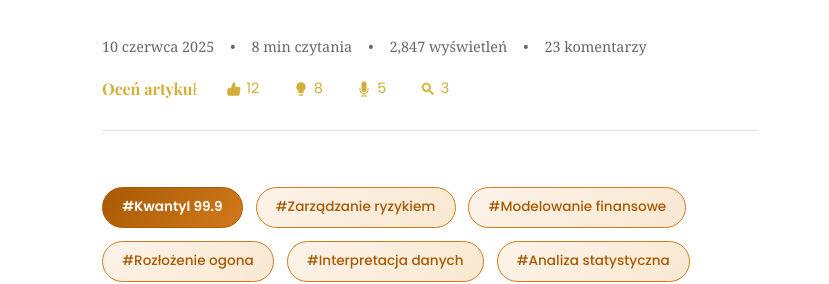
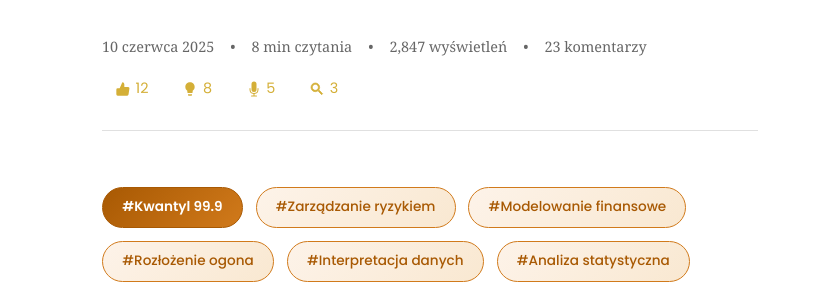
Before and after one commit to MaciejBuczak/risk-research, a Jekyll site: the page built from art-oprisk-kw999_v5_1.md, in a window 1280 px wide. Shown: the part 809-1093 px from the top of the page, without its empty margins (210-1039 px from the left). Built offline with Jekyll 4.4.1, drawn with Linux system fonts in a browser that asks for light colours.

Commit message:
Update art-oprisk-kw999-layout_v5_1.html

```diff
--- a/_layouts/art-oprisk-kw999-layout_v5_1.html
+++ b/_layouts/art-oprisk-kw999-layout_v5_1.html
@@ -808,12 +816,6 @@
           display: flex;
           align-items: center;
           gap: 1rem;
-        }
-        .rating-text {
-          font-size: 16px;
-          color: #D4AF37;
-          font-weight: 500;
-          font-family: 'Playfair Display', serif;
         }
         .rating-buttons {
           display: flex;
@@ -970,6 +967,12 @@
           background: #fafafa;
         }
 
+        .main_content_wrap {
+          background: white;
+          padding: 2rem;
+          border-radius: 8px;
+          box-shadow: 0 2px 10px rgba(0,0,0,0.1);
+        }
 
 
 
@@ -1195,11 +1198,7 @@
 
 
 
-
-
-
-
- <!-- TWOJA ISTNIEJĄCA SEKCJA METADANYCH -->
+        <!-- ZAKTUALIZOWANA SEKCJA METADANYCH ARTYKUŁU -->
         <div class="article-meta">
           <div class="meta-info">
             <div class="meta-item">10 czerwca 2025</div>
@@ -1212,7 +1211,6 @@
           </div>
 
           <div class="rating-section">
-        <span class="rating-text">Oceń artykuł</span>
             <div class="rating-buttons">
               <button class="rating-btn" onclick="rate('like')">
                 <svg width="16" height="16" viewBox="0 0 24 24" fill="currentColor">
@@ -1288,6 +1286,8 @@
             });
         });
     </script>
+
+
 
 
 
```
Also changed, not shown: other parts of _layouts/art-oprisk-kw999-layout_v5_1.html (+11 -8 lines). Lines whose indentation alone changed are shown as unchanged.
